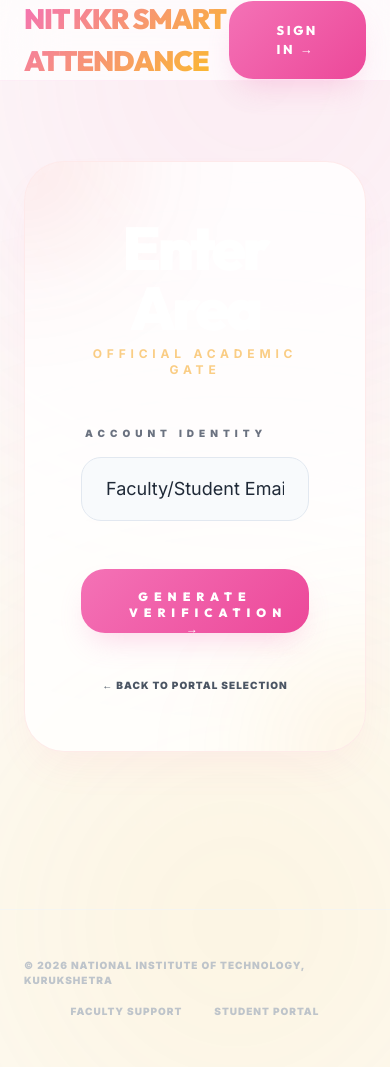
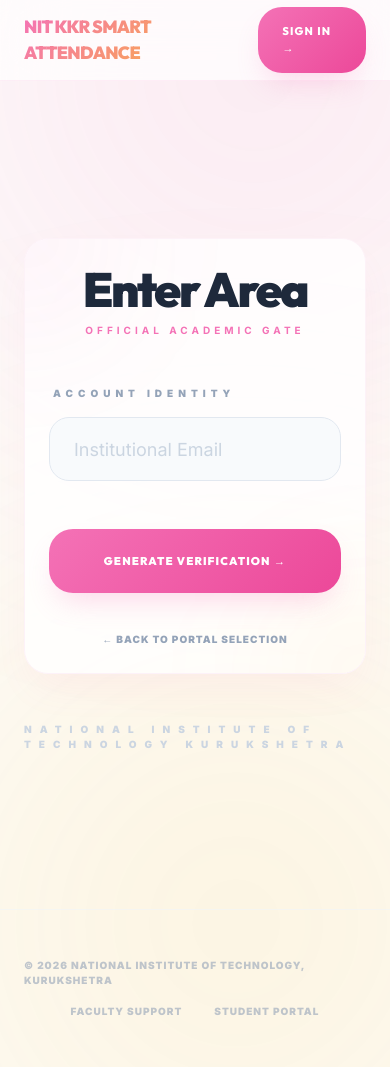
Before and after one commit to RajKumar8814/NIT_KKR_ATTENDANCE_SYSTEM, a Flask app: page /auth/login in a window 390 px wide. Run offline with Flask 3, Linux system fonts and the light colour scheme; some libraries are stand-ins or nearby versions.

Commit message:
fix: otp delivery (ssl port 465) and mobile responsiveness upgrade

```diff
--- a/static/css/style.css
+++ b/static/css/style.css
@@ -212,3 +212,39 @@
     from { opacity: 0; transform: translateY(30px); }
     to { opacity: 1; transform: translateY(0); }
 }
+
+/* Smartphone Optimizations */
+@media (max-width: 768px) {
+    .premium-card {
+        padding: 1.5rem !important;
+        border-radius: 24px !important;
+    }
+
+    .btn-premium {
+        padding: 1rem 1.5rem !important;
+        font-size: 0.7rem !important;
+        letter-spacing: 0.1em !important;
+    }
+
+    h1 {
+        font-size: 3rem !important;
+        line-height: 1.1 !important;
+    }
+
+    .nav-container {
+        padding: 1rem !important;
+    }
+
+    .logo-text {
+        font-size: 1.1rem !important;
+    }
+
+    .premium-table tr td {
+        padding: 1rem !important;
+        font-size: 0.8rem;
+    }
+
+    .text-8xl {
+        font-size: 3.5rem !important;
+    }
+}
--- a/templates/login.html
+++ b/templates/login.html
@@ -1,22 +1,22 @@
 {% extends "base.html" %}
 {% block content %}
 <div class="h-[calc(100vh-80px)] flex flex-col items-center justify-center animate-fade">
-    <div class="premium-card w-full max-w-xl relative overflow-hidden backdrop-blur-3xl border-red-500/10 hover:border-red-500/30">
-        <!-- Brand Recognition Orbs -->
-        <div class="absolute -top-24 -left-24 w-48 h-48 bg-red-600/10 blur-3xl rounded-full"></div>
-        <div class="absolute -bottom-24 -right-24 w-48 h-48 bg-amber-500/10 blur-3xl rounded-full"></div>
+    <div class="premium-card w-full max-w-xl relative overflow-hidden backdrop-blur-3xl border-pink-50 hover:border-pink-100">
+        <!-- Brand Recognition Orbs (Light Mode) -->
+        <div class="absolute -top-24 -left-24 w-48 h-48 bg-pink-500/5 blur-3xl rounded-full"></div>
+        <div class="absolute -bottom-24 -right-24 w-48 h-48 bg-amber-500/5 blur-3xl rounded-full"></div>
 
         <div class="relative z-10 text-center">
-            <h1 class="text-6xl font-black mb-2 text-white tracking-tighter">Enter Area</h1>
-            <p class="text-amber-500/50 font-bold mb-12 text-xs uppercase tracking-[0.4em]">Official Academic Gate</p>
+            <h1 class="text-6xl font-black mb-2 text-slate-800 tracking-tighter">Enter Area</h1>
+            <p class="text-pink-400 font-bold mb-12 text-[10px] uppercase tracking-[0.4em]">Official Academic Gate</p>
 
             <form action="{{ url_for('auth.login') }}" method="POST" class="space-y-8 text-left">
                 <input type="hidden" name="role" value="{{ role }}">
 
                 <div>
-                    <label class="block text-[10px] font-black uppercase tracking-[0.5em] text-gray-500 mb-4 ml-1">Account Identity</label>
-                    <input type="email" name="email" placeholder="Faculty/Student Email"
-                           class="w-full h-16 bg-white/5 border border-red-500/10 rounded-[24px] px-8 text-white text-lg focus:outline-none focus:ring-2 focus:ring-red-500/50 transition-all placeholder:text-gray-800" required>
+                    <label class="block text-[10px] font-black uppercase tracking-[0.5em] text-slate-400 mb-4 ml-1">Account Identity</label>
+                    <input type="email" name="email" placeholder="Institutional Email"
+                           class="w-full h-16 bg-slate-50/50 border border-slate-200 rounded-[24px] px-8 text-slate-800 text-lg focus:outline-none focus:ring-2 focus:ring-pink-500/30 transition-all placeholder:text-slate-300" required>
                 </div>
 
                 <div class="pt-4">
@@ -24,7 +24,7 @@
                         Generate Verification →
                     </button>
                     <p class="text-center mt-8">
-                        <a href="{{ url_for('index') }}" class="text-[10px] uppercase font-black tracking-widest text-gray-600 hover:text-amber-500 transition-colors">← Back to Portal Selection</a>
+                        <a href="{{ url_for('index') }}" class="text-[10px] uppercase font-black tracking-widest text-slate-400 hover:text-pink-500 transition-colors">← Back to Portal Selection</a>
                     </p>
                 </div>
             </form>
@@ -33,7 +33,7 @@
 
     <!-- Institutional Compliance Label -->
     <div class="mt-12">
-        <p class="text-[10px] font-black text-white/5 uppercase tracking-[0.8em]">National Institute of Technology Kurukshetra</p>
+        <p class="text-[10px] font-black text-slate-300 uppercase tracking-[0.8em]">National Institute of Technology Kurukshetra</p>
     </div>
 </div>
 {% endblock %}
--- a/utils/auth.py
+++ b/utils/auth.py
@@ -50,9 +50,9 @@
         body = f"Your one-time password (OTP) is: {otp}\nIt is valid for 5 minutes."
         msg.attach(MIMEText(body, 'plain'))
 
-        # Modern Gmail SMTP Port 587 with STARTTLS (Very stable for Railway/Cloud)
-        server = smtplib.SMTP('smtp.gmail.com', 587, timeout=20)
-        server.starttls()
+        # Modern Gmail SMTP Port 465 with SSL (Extremely stable for Railway/Cloud)
+        # Port 465 is often left open when 587 is restricted
+        server = smtplib.SMTP_SSL('smtp.gmail.com', 465, timeout=25)
         server.login(mail_user, mail_pass)
         server.send_message(msg)
         server.quit()
```
